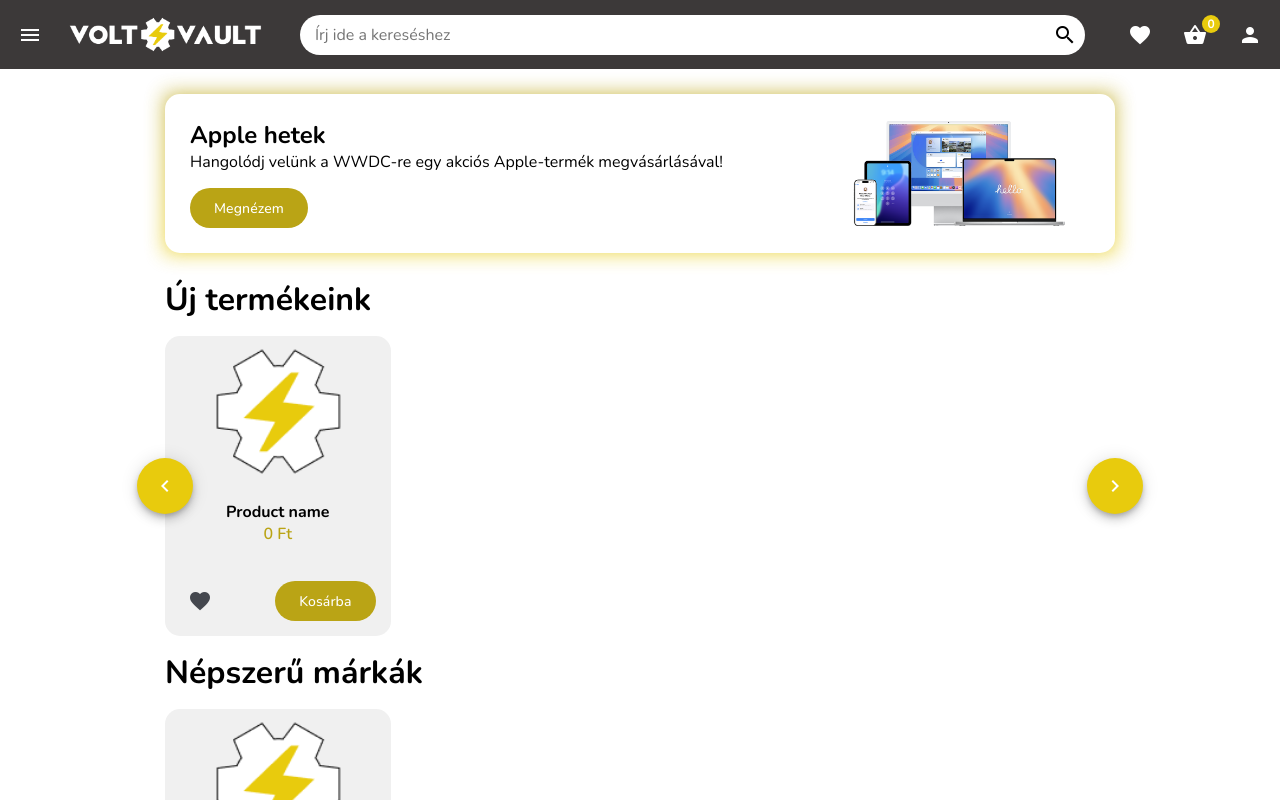
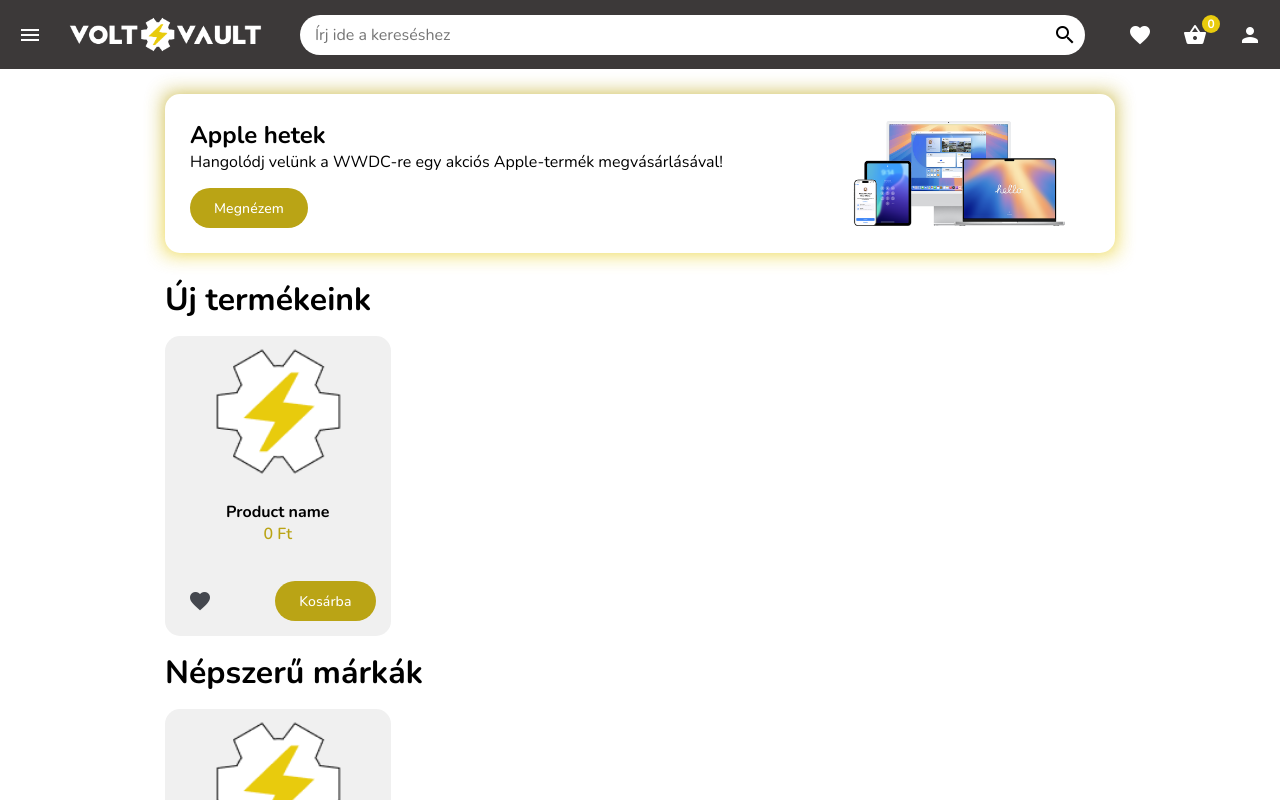
Before and after one commit to 0pau/webkert_webshop, an Angular app: page / in a window 1280 px wide. Shown: the top 800 px of the page. Built offline with nearby package versions, Linux system fonts and the light colour scheme.

Commit message:
Implement shouldShowPager

```diff
--- a/src/app/views/product-carousel/product-carousel.component.html
+++ b/src/app/views/product-carousel/product-carousel.component.html
@@ -2,10 +2,10 @@
     <div #scroller>
         <app-product-card></app-product-card>
     </div>
-    <button mat-fab class="pager left" (click)="leftPagerClick()">
+    <button *ngIf="this.shouldShowPagers()" mat-fab class="pager left" (click)="leftPagerClick()">
         <mat-icon>chevron_left</mat-icon>
     </button>
-    <button mat-fab class="pager right" (click)="rightPagerClick()">
+    <button *ngIf="this.shouldShowPagers()" mat-fab class="pager right" (click)="rightPagerClick()">
         <mat-icon>chevron_right</mat-icon>
     </button>
 </section>
--- a/src/app/views/product-carousel/product-carousel.component.ts
+++ b/src/app/views/product-carousel/product-carousel.component.ts
@@ -2,10 +2,11 @@
 import { MatButton, MatFabButton, MatIconButton } from '@angular/material/button';
 import { MatIcon } from '@angular/material/icon';
 import { ProductCardComponent } from '../product-card/product-card.component';
+import { NgIf } from '@angular/common';
 
 @Component({
   selector: 'app-product-carousel',
-  imports: [MatButton, MatIconButton, MatIcon, MatFabButton, ProductCardComponent],
+  imports: [MatButton, MatIconButton, MatIcon, MatFabButton, ProductCardComponent, NgIf],
   templateUrl: './product-carousel.component.html',
   styleUrl: './product-carousel.component.scss'
 })
@@ -34,4 +35,8 @@
       this.scroller?.nativeElement.scroll({left: this.page*this.cols*(250-12), behavior: 'smooth' });
     }
   }
+
+  public shouldShowPagers() : boolean {
+    return (this.scroller?.nativeElement.children.length > this.cols);
+  }
 }
```
